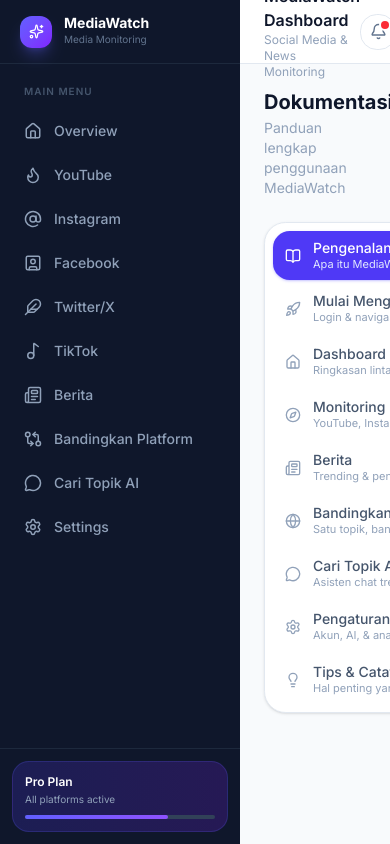
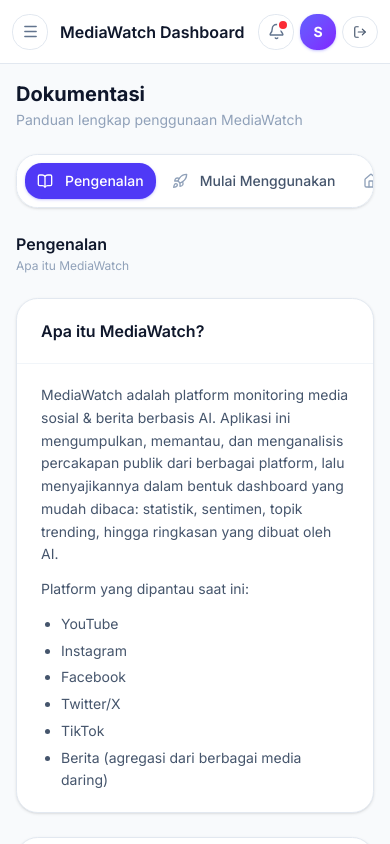
Before and after one commit to tantekosmail-gif/sosis, a Next.js app: page /docs in a window 390 px wide. Built offline with nearby package versions, Linux system fonts and the light colour scheme; sample sign-in values are in the browser's storage.

Commit message:
mobile view

```diff
--- a/src/app/docs/page.tsx
+++ b/src/app/docs/page.tsx
@@ -77,9 +77,9 @@
         <p className="mt-0.5 text-sm text-slate-400">Panduan lengkap penggunaan MediaWatch</p>
       </div>
 
-      <div className="mt-6 flex gap-6 items-start">
-        <aside className="w-64 shrink-0">
-          <nav className="space-y-1 rounded-2xl border border-slate-200 bg-white p-2 shadow-sm">
+      <div className="mt-6 flex flex-col gap-6 lg:flex-row lg:items-start">
+        <aside className="w-full lg:w-64 lg:shrink-0">
+          <nav className="flex gap-1 overflow-x-auto rounded-2xl border border-slate-200 bg-white p-2 shadow-sm lg:flex-col lg:space-y-1 lg:overflow-visible">
             {TABS.map((tab) => {
               const Icon = tab.icon;
               const isActive = activeTab === tab.key;
@@ -87,14 +87,14 @@
                 <button
                   key={tab.key}
                   onClick={() => setActiveTab(tab.key)}
-                  className={`w-full flex items-center gap-3 rounded-xl px-3 py-2.5 text-left transition-all ${
+                  className={`flex shrink-0 items-center gap-3 rounded-xl px-3 py-2.5 text-left transition-all lg:w-full ${
                     isActive ? "bg-indigo-600 text-white shadow shadow-indigo-500/30" : "text-slate-600 hover:bg-slate-50"
                   }`}
                 >
                   <Icon size={16} className={isActive ? "text-white" : "text-slate-400"} />
                   <div className="min-w-0">
-                    <p className="text-sm font-medium leading-none">{tab.label}</p>
-                    <p className={`mt-1 text-[11px] leading-none ${isActive ? "text-indigo-100" : "text-slate-400"}`}>
+                    <p className="whitespace-nowrap text-sm font-medium leading-none">{tab.label}</p>
+                    <p className={`mt-1 hidden whitespace-nowrap text-[11px] leading-none lg:block ${isActive ? "text-indigo-100" : "text-slate-400"}`}>
                       {tab.description}
                     </p>
                   </div>
--- a/src/components/layout/AppHeader.tsx
+++ b/src/components/layout/AppHeader.tsx
@@ -2,7 +2,7 @@
 
 import { useEffect, useState } from "react";
 import { useRouter } from "next/navigation";
-import { Bell, LogOut, ChevronDown, Clock } from "lucide-react";
+import { Bell, LogOut, ChevronDown, Clock, Menu } from "lucide-react";
 
 interface User {
   username?: string;
@@ -13,9 +13,10 @@
 interface Props {
   onOpenHistory?: () => void;
   historyCount?: number;
+  onOpenSidebar?: () => void;
 }
 
-export default function AppHeader({ onOpenHistory, historyCount = 0 }: Props) {
+export default function AppHeader({ onOpenHistory, historyCount = 0, onOpenSidebar }: Props) {
   const router = useRouter();
   const [user, setUser] = useState<User>({});
 
@@ -36,18 +37,28 @@
   const initials = (user.username ?? "A").charAt(0).toUpperCase();
 
   return (
-    <header className="h-16 bg-white border-b border-slate-200 px-6 flex items-center justify-between shrink-0">
-      <div>
-        <h2 className="font-semibold text-slate-900">MediaWatch Dashboard</h2>
-        <p className="text-xs text-slate-400">Social Media & News Monitoring</p>
+    <header className="h-16 bg-white border-b border-slate-200 px-3 sm:px-6 flex items-center justify-between gap-3 shrink-0">
+      <div className="flex min-w-0 items-center gap-3">
+        <button
+          onClick={onOpenSidebar}
+          className="flex h-9 w-9 shrink-0 items-center justify-center rounded-xl border border-slate-200 text-slate-500 hover:bg-slate-50 transition lg:hidden"
+          aria-label="Buka menu"
+        >
+          <Menu size={17} />
+        </button>
+
+        <div className="min-w-0">
+          <h2 className="truncate font-semibold text-slate-900">MediaWatch Dashboard</h2>
+          <p className="hidden truncate text-xs text-slate-400 sm:block">Social Media & News Monitoring</p>
+        </div>
       </div>
 
-      <div className="flex items-center gap-3">
+      <div className="flex shrink-0 items-center gap-1.5 sm:gap-3">
         {/* History button */}
         {onOpenHistory && (
           <button
             onClick={onOpenHistory}
-            className="relative flex h-9 items-center gap-2 rounded-xl border border-slate-200 px-3 text-sm text-slate-500 hover:bg-slate-50 transition"
+            className="relative flex h-9 items-center gap-2 rounded-xl border border-slate-200 px-2.5 sm:px-3 text-sm text-slate-500 hover:bg-slate-50 transition"
           >
             <Clock size={15} />
             <span className="hidden sm:inline text-xs font-medium">Riwayat</span>
@@ -60,35 +71,35 @@
         )}
 
         {/* Notification */}
-        <button className="relative h-9 w-9 flex items-center justify-center rounded-xl border border-slate-200 text-slate-500 hover:bg-slate-50 transition">
+        <button className="relative h-9 w-9 shrink-0 flex items-center justify-center rounded-xl border border-slate-200 text-slate-500 hover:bg-slate-50 transition">
           <Bell size={17} />
           <span className="absolute top-1.5 right-1.5 h-2 w-2 rounded-full bg-red-500 ring-2 ring-white" />
         </button>
 
         {/* Divider */}
-        <div className="h-8 w-px bg-slate-200" />
+        <div className="hidden h-8 w-px bg-slate-200 sm:block" />
 
         {/* User */}
         <div className="flex items-center gap-2.5">
-          <div className="h-9 w-9 rounded-xl bg-gradient-to-br from-indigo-500 to-violet-600 flex items-center justify-center text-white text-sm font-bold shadow shadow-indigo-500/30">
+          <div className="h-9 w-9 shrink-0 rounded-xl bg-gradient-to-br from-indigo-500 to-violet-600 flex items-center justify-center text-white text-sm font-bold shadow shadow-indigo-500/30">
             {initials}
           </div>
-          <div className="hidden sm:block">
+          <div className="hidden md:block">
             <p className="text-sm font-semibold text-slate-900 leading-none">
               {user.username ?? "Administrator"}
             </p>
             <p className="text-xs text-slate-400 mt-0.5">{user.role ?? "Admin"}</p>
           </div>
-          <ChevronDown size={14} className="text-slate-400" />
+          <ChevronDown size={14} className="hidden text-slate-400 sm:block" />
         </div>
 
         {/* Logout */}
         <button
           onClick={handleLogout}
-          className="flex items-center gap-1.5 rounded-xl border border-slate-200 px-3 py-2 text-xs font-medium text-slate-600 hover:bg-red-50 hover:border-red-200 hover:text-red-600 transition"
+          className="flex shrink-0 items-center gap-1.5 rounded-xl border border-slate-200 px-2.5 sm:px-3 py-2 text-xs font-medium text-slate-600 hover:bg-red-50 hover:border-red-200 hover:text-red-600 transition"
         >
           <LogOut size={14} />
-          Logout
+          <span className="hidden sm:inline">Logout</span>
         </button>
       </div>
     </header>
--- a/src/components/layout/AppSidebar.tsx
+++ b/src/components/layout/AppSidebar.tsx
@@ -2,7 +2,7 @@
 
 import Link from "next/link";
 import { usePathname } from "next/navigation";
-import { AtSign, Feather, Flame, GitCompareArrows, Home, MessageCircle, Music2, Newspaper, Settings, Sparkles, SquareUser } from "lucide-react";
+import { AtSign, Feather, Flame, GitCompareArrows, Home, MessageCircle, Music2, Newspaper, Settings, Sparkles, SquareUser, X } from "lucide-react";
 
 const menus = [
   { name: "Overview",            href: "/overview",          icon: Home            },
@@ -17,13 +17,33 @@
   { name: "Settings",            href: "/settings",          icon: Settings        },
 ];
 
-export default function AppSidebar() {
+interface Props {
+  open?: boolean;
+  onClose?: () => void;
+}
+
+export default function AppSidebar({ open = false, onClose }: Props) {
   const pathname = usePathname();
 
   return (
-    <aside className="w-60 bg-slate-900 flex flex-col shrink-0">
+    <>
+      {/* Mobile overlay */}
+      {open && (
+        <div
+          className="fixed inset-0 z-40 bg-slate-950/50 lg:hidden"
+          onClick={onClose}
+          aria-hidden="true"
+        />
+      )}
+
+      <aside
+        className={`fixed inset-y-0 left-0 z-50 flex w-60 shrink-0 flex-col bg-slate-900 transition-transform duration-200 lg:static lg:translate-x-0 ${
+          open ? "translate-x-0" : "-translate-x-full"
+        }`}
+      >
         {/* Brand */}
-      <div className="h-16 flex items-center gap-3 px-5 border-b border-slate-800">
+        <div className="flex h-16 items-center justify-between gap-3 border-b border-slate-800 px-5">
+          <div className="flex items-center gap-3">
             <div className="h-8 w-8 rounded-lg bg-gradient-to-br from-indigo-500 to-violet-600 flex items-center justify-center shadow-lg shadow-indigo-500/30">
               <Sparkles size={15} className="text-white" />
             </div>
@@ -33,8 +53,17 @@
             </div>
           </div>
 
+          <button
+            onClick={onClose}
+            className="rounded-lg p-1.5 text-slate-400 hover:bg-slate-800 hover:text-white lg:hidden"
+            aria-label="Tutup menu"
+          >
+            <X size={18} />
+          </button>
+        </div>
+
         {/* Nav */}
-      <nav className="flex-1 p-3 space-y-1">
+        <nav className="flex-1 overflow-y-auto p-3 space-y-1">
           <p className="text-slate-600 text-[10px] font-semibold uppercase tracking-widest px-3 mb-3 mt-2">
             Main Menu
           </p>
@@ -46,6 +75,7 @@
               <Link
                 key={menu.name}
                 href={menu.href}
+                onClick={onClose}
                 className={`flex items-center gap-3 rounded-xl px-3 py-2.5 text-sm font-medium transition-all ${
                   active
                     ? "bg-indigo-600 text-white shadow-lg shadow-indigo-500/30"
@@ -70,5 +100,6 @@
           </div>
         </div>
       </aside>
+    </>
   );
 }
--- a/src/components/layout/DashboardLayout.tsx
+++ b/src/components/layout/DashboardLayout.tsx
@@ -1,4 +1,6 @@
-import { ReactNode } from "react";
+"use client";
+
+import { ReactNode, useState } from "react";
 import AppSidebar from "./AppSidebar";
 import AppHeader from "./AppHeader";
 
@@ -9,15 +11,21 @@
 }
 
 export default function DashboardLayout({ children, onOpenHistory, historyCount }: Props) {
+  const [sidebarOpen, setSidebarOpen] = useState(false);
+
   return (
     <div className="flex h-screen bg-slate-50 overflow-hidden">
-      <AppSidebar />
+      <AppSidebar open={sidebarOpen} onClose={() => setSidebarOpen(false)} />
 
       <div className="flex-1 flex flex-col overflow-hidden">
-        <AppHeader onOpenHistory={onOpenHistory} historyCount={historyCount} />
+        <AppHeader
+          onOpenHistory={onOpenHistory}
+          historyCount={historyCount}
+          onOpenSidebar={() => setSidebarOpen(true)}
+        />
 
         <main className="flex-1 overflow-y-auto">
-          <div className="p-6 space-y-6 max-w-screen-2xl mx-auto">
+          <div className="p-4 sm:p-6 space-y-6 max-w-screen-2xl mx-auto">
             {children}
           </div>
         </main>
```
Also changed, not shown: src/app/settings/page.tsx (+7 -7 lines), .claude/settings.json. Lines whose indentation alone changed are shown as unchanged.
